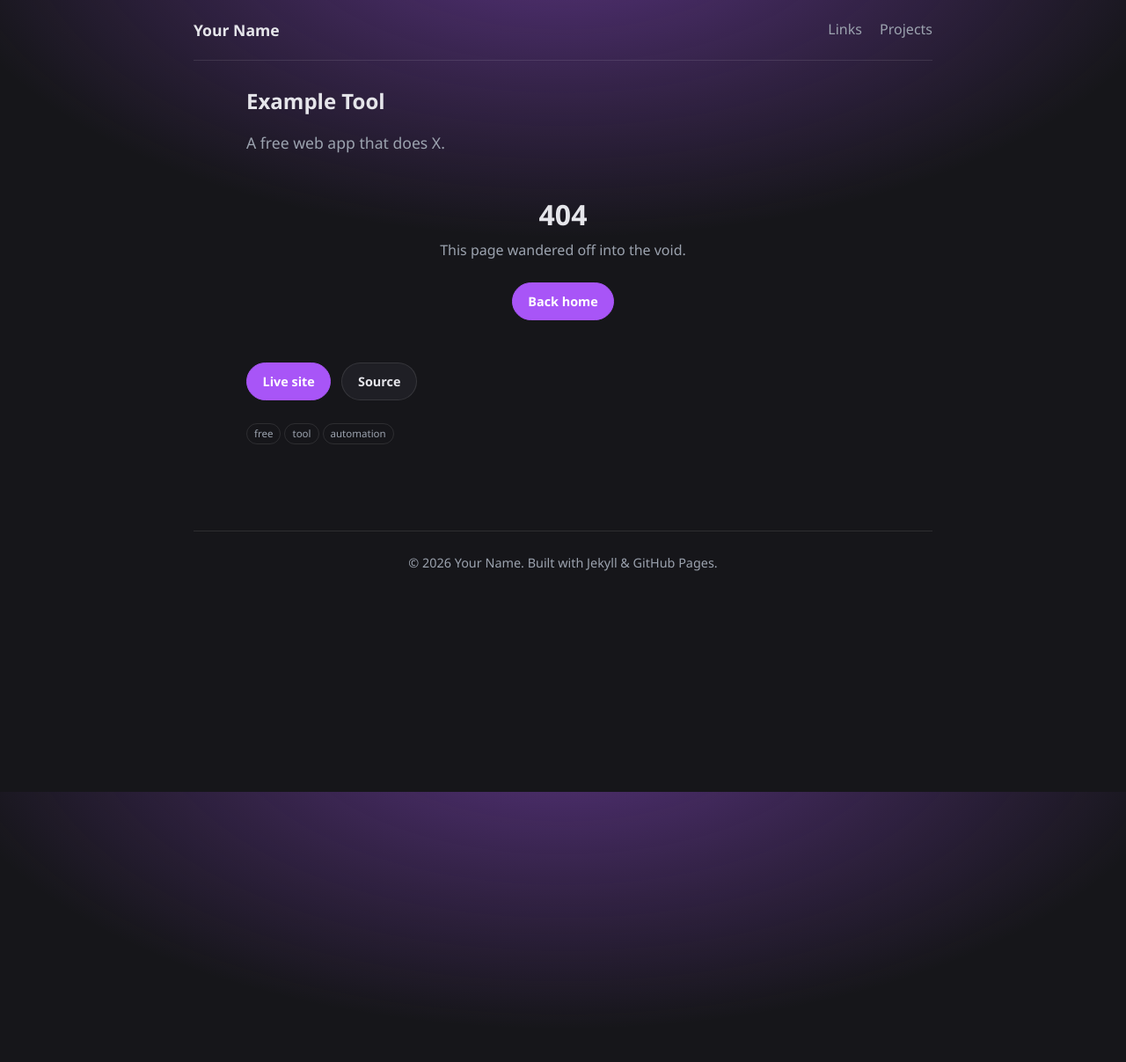
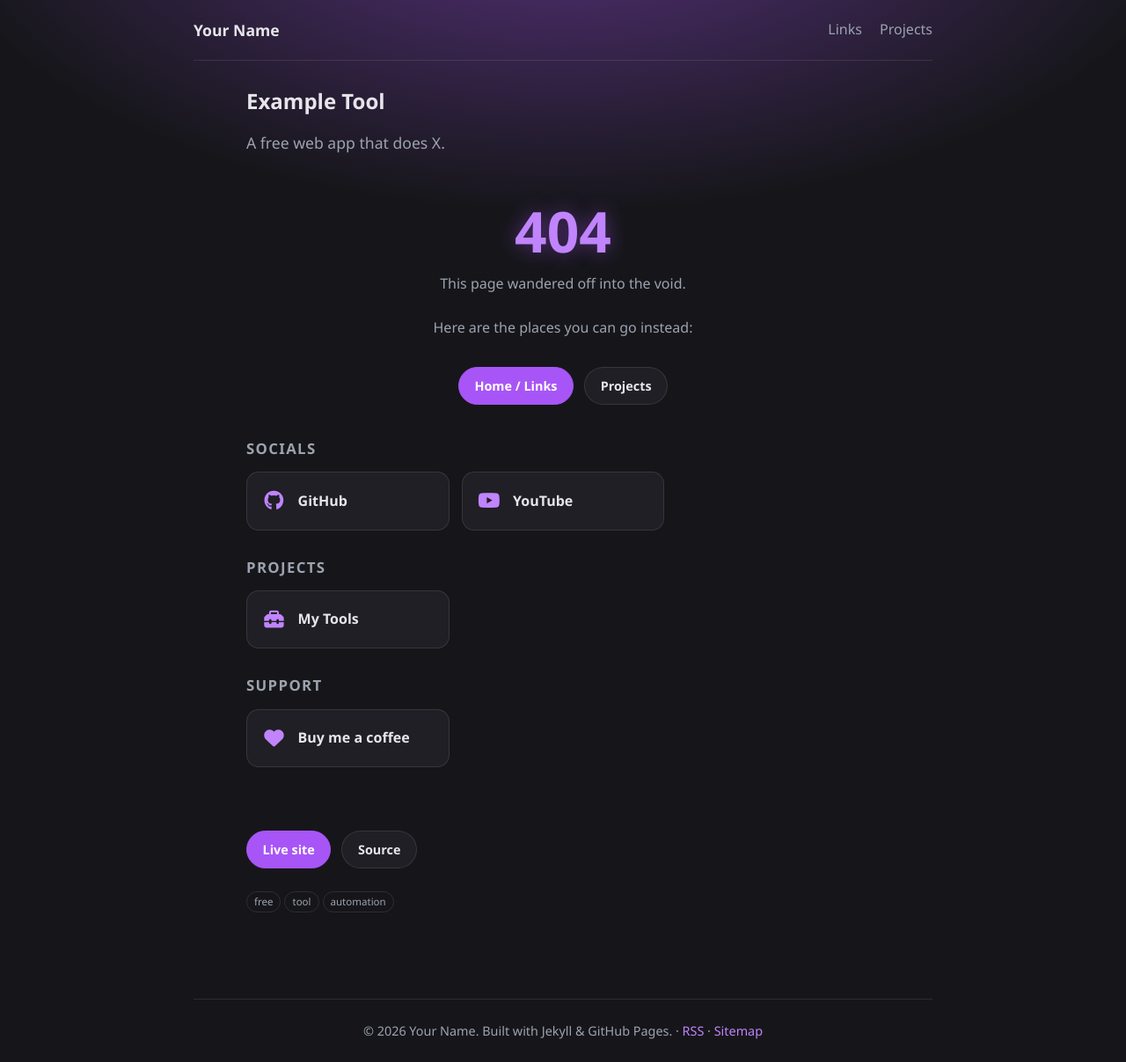
Before and after one commit to jemmonsss/Js, a Jekyll site: the page built from _projects/example-tool.md, in a window 1280 px wide. Shown: the whole page at 88% size. Built offline with Jekyll 4.4.1, drawn with Linux system fonts in a browser that asks for light colours.

Commit message:
Improve 404 page; fix baseurl; add SEO config, robots.txt, RSS/sitemap links

```diff
--- a/404.html
+++ b/404.html
@@ -1,12 +1,34 @@
 ---
 layout: default
-title: 404
+title: 404 — Page not found
+description: The page you were looking for doesn't exist.
 permalink: /404.html
 ---
 <section class="gallery-header">
-  <h1>404</h1>
+  <h1 style="font-size:4rem;color:var(--purple-2);text-shadow:0 0 22px var(--purple-glow)">404</h1>
   <p>This page wandered off into the void.</p>
-  <p style="margin-top:1.5rem">
-    <a class="btn btn-primary" href="{{ '/' | relative_url }}">Back home</a>
-  </p>
+
+  <div class="links-intro" style="margin-top:1.5rem">
+    <p style="color:var(--text-dim)">Here are the places you can go instead:</p>
+  </div>
+
+  <div style="display:flex;gap:.75rem;justify-content:center;flex-wrap:wrap;margin-top:1rem">
+    <a class="btn btn-primary" href="{{ '/' | relative_url }}" target="_self">Home / Links</a>
+    <a class="btn" href="{{ '/projects/' | relative_url }}" target="_self">Projects</a>
+  </div>
 </section>
+
+{% if site.data.links %}
+<section class="links-hub" style="padding-top:1rem">
+  {% for category in site.data.links %}
+    <div class="link-category">
+      <h2>{{ category[0] }}</h2>
+      <div class="link-grid">
+        {% for link in category[1] %}
+          {% include link-card.html link=link index=forloop.index0 %}
+        {% endfor %}
+      </div>
+    </div>
+  {% endfor %}
+</section>
+{% endif %}
--- a/_config.yml
+++ b/_config.yml
@@ -2,8 +2,8 @@
 title: Your Name
 description: Personal portfolio — links and free/public web tools.
 author: Your Name
-url: "https://yourname.github.io"
-baseurl: "/portfolio"            # "" for a user/org site, "/repo" for project site
+url: "https://jemmonsss.github.io"
+baseurl: "/Js"                  # "" for a user/org site, "/repo" for project site
 lang: en-US
 timezone: UTC
 
@@ -35,7 +35,22 @@ social:
   links:
     - https://github.com/yourname
     - https://www.youtube.com/@yourname
-# logo/twitter handled by jekyll-seo-tag via page.front-matter or site defaults
+
+# jekyll-seo-tag site-wide defaults
+twitter:
+  username: yourname
+  card: summary_large_image
+logo: /images/logo.png
+og_image: /images/logo.png
+
+# Defaults applied automatically (less front-matter repetition)
+defaults:
+  - scope:
+      path: ""
+      type: projects
+    values:
+      layout: default
+      image: /images/projects/example-tool.png
 
 # ---- Theme / assets ----
 sass:
--- a/_layouts/default.html
+++ b/_layouts/default.html
@@ -6,6 +6,7 @@
   {% seo %}
   <link rel="stylesheet" href="{{ '/assets/css/main.css' | relative_url }}">
   <link rel="icon" href="{{ '/images/logo.png' | relative_url }}">
+  <link rel="alternate" type="application/rss+xml" title="{{ site.title }}" href="{{ '/feed.xml' | relative_url }}">
   <link rel="stylesheet" href="https://cdnjs.cloudflare.com/ajax/libs/font-awesome/6.5.1/css/all.min.css">
 </head>
 <body>
@@ -24,6 +25,8 @@
 
     <footer class="site-footer">
       &copy; {{ site.time | date: '%Y' }} {{ site.author }}. Built with Jekyll &amp; GitHub Pages.
+      &middot; <a href="{{ '/feed.xml' | relative_url }}">RSS</a>
+      &middot; <a href="{{ '/sitemap.xml' | relative_url }}">Sitemap</a>
     </footer>
   </div>
 </body>
--- /dev/null
+++ b/robots.txt
@@ -0,0 +1,4 @@
+User-agent: *
+Allow: /
+
+Sitemap: https://jemmonsss.github.io/Js/sitemap.xml
```
